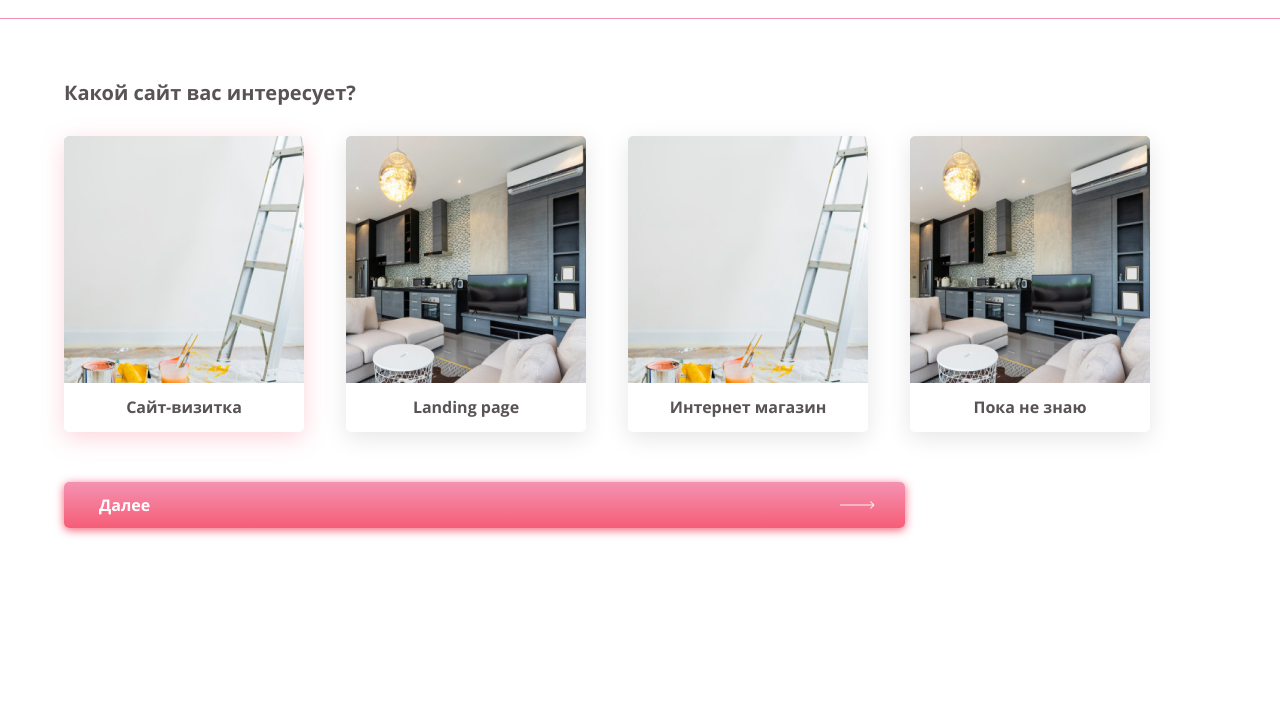
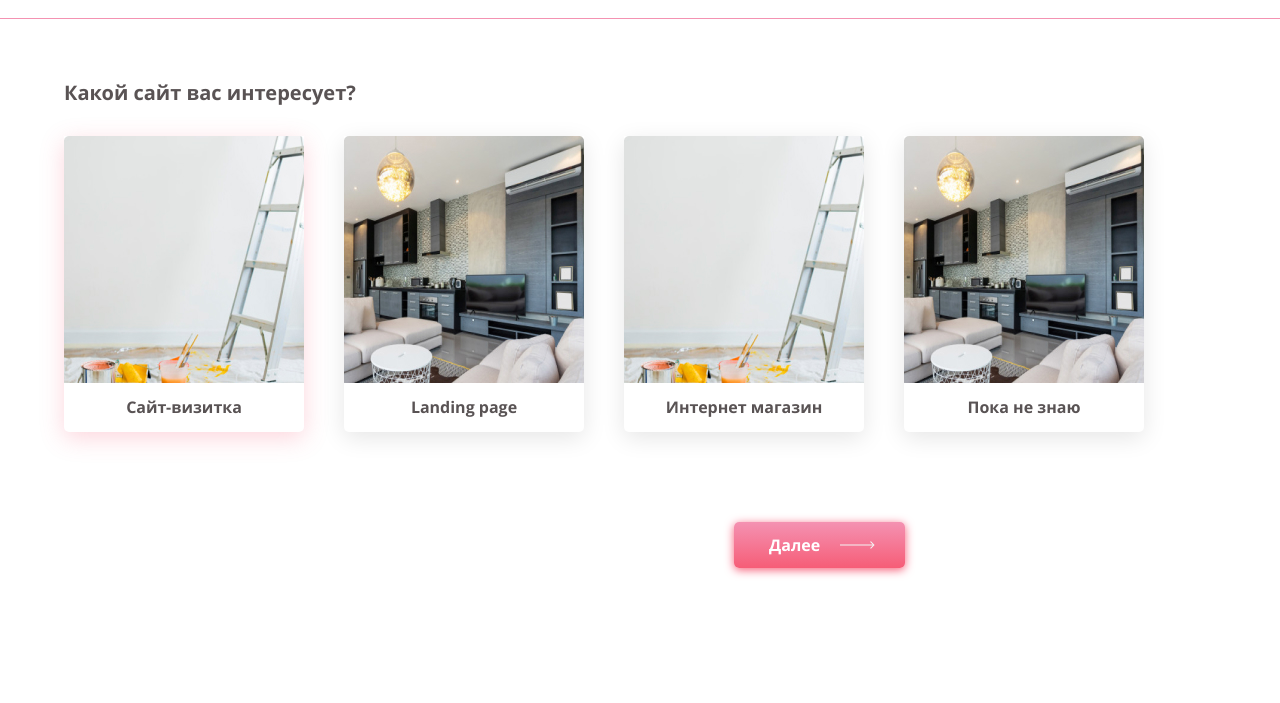
Before and after one commit to rumyantsevaT/quiz, a plain HTML site: page index.html in a window 1280 px wide. Shown: the part 97-800 px from the top of the page. Drawn offline with Linux system fonts and the light colour scheme.

Commit message:
sidebar img

```diff
--- a/css/style.css
+++ b/css/style.css
@@ -148,7 +148,7 @@ button {
   margin-bottom: 30px;
 }
 .form__label-radio {
-  margin-right: 42px;
+  margin: 0 40px 40px 0;
   cursor: pointer;
   border-radius: 5px;
   -webkit-border-radius: 5px;
@@ -191,7 +191,7 @@ button {
   align-self: center;
 }
 .form-button__btn-next {
-  min-width: 171px;
+  max-width: 171px;
   display: block;
   margin-right: 375px;
   text-align: left;
@@ -201,9 +201,28 @@ button {
 .form-button__btn-next::after {
   content: "";
   position: absolute;
-  top:19px;
+  top: 19px;
   right: 30px;
   background: url(../img/next.svg) no-repeat;
   width: 35px;
   height: 8px;
 }
+
+.form__fieldset:nth-child(1) .form-button__btn-next {
+  margin-left: auto;
+}
+
+.quiz-position {
+  position: absolute;
+  top: 0;
+  right: 0;
+  min-width: 316px;
+  width: 100%;
+  min-height: 100%;
+}
+.quiz-position__bg {
+  background: url ('../img/quiz-bg.jpg') no-repeat;
+  width: 100%;
+  height: 682px;
+  background-size: cover;
+}
--- a/index.html
+++ b/index.html
@@ -25,7 +25,7 @@
               <div class="form__title">Какой сайт вас интересует?</div>
               <div class="form__wrap">
                 <label
-                  for="label-choise-yes__first"
+                  for="label-choise__first"
                   class="form__label-radio active-radio"
                 >
                   <input
@@ -42,7 +42,7 @@
                     <div class="form__answer">Сайт-визитка</div>
                   </div>
                 </label>
-                <label for="label-choise-no__first" class="form__label-radio">
+                <label for="label-choise__second" class="form__label-radio">
                   <input
                     type="radio"
                     id="label-choise__second"
@@ -57,7 +57,7 @@
                     <div class="form__answer">Landing page</div>
                   </div>
                 </label>
-                <label for="label-choise-yes__first" class="form__label-radio">
+                <label for="label-choise__thirth" class="form__label-radio">
                   <input
                     type="radio"
                     id="label-choise__thirth"
@@ -72,7 +72,7 @@
                     <div class="form__answer">Интернет магазин</div>
                   </div>
                 </label>
-                <label for="label-choise-no__first" class="form__label-radio">
+                <label for="label-choise__fourth" class="form__label-radio">
                   <input
                     type="radio"
                     id="label-choise__fourth"
@@ -100,7 +100,14 @@
             <fieldset class="form__fieldset" style="display: none"></fieldset>
           </form>
         </div>
-        <div class="quiz-position"></div>
+        <div class="quiz-position">
+          <div class="quiz-position__bg">
+            <span class="quiz-position_on">Тест пройден на</span>
+            <div class="quiz-position__percent">
+              <span id="quiz-position__percent-change">25</span> %
+            </div>
+          </div>
+        </div>
       </div>
     </div>
   </body>
```
Also changed, not shown: img/quiz-bg.jpg (added).
